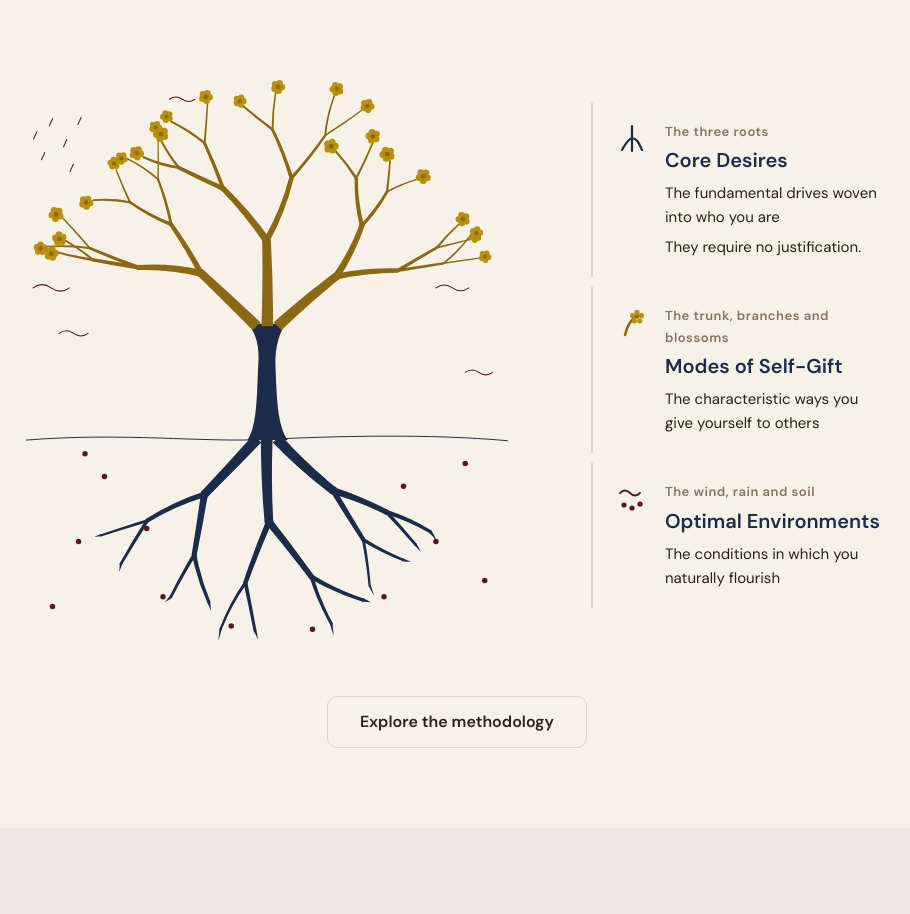
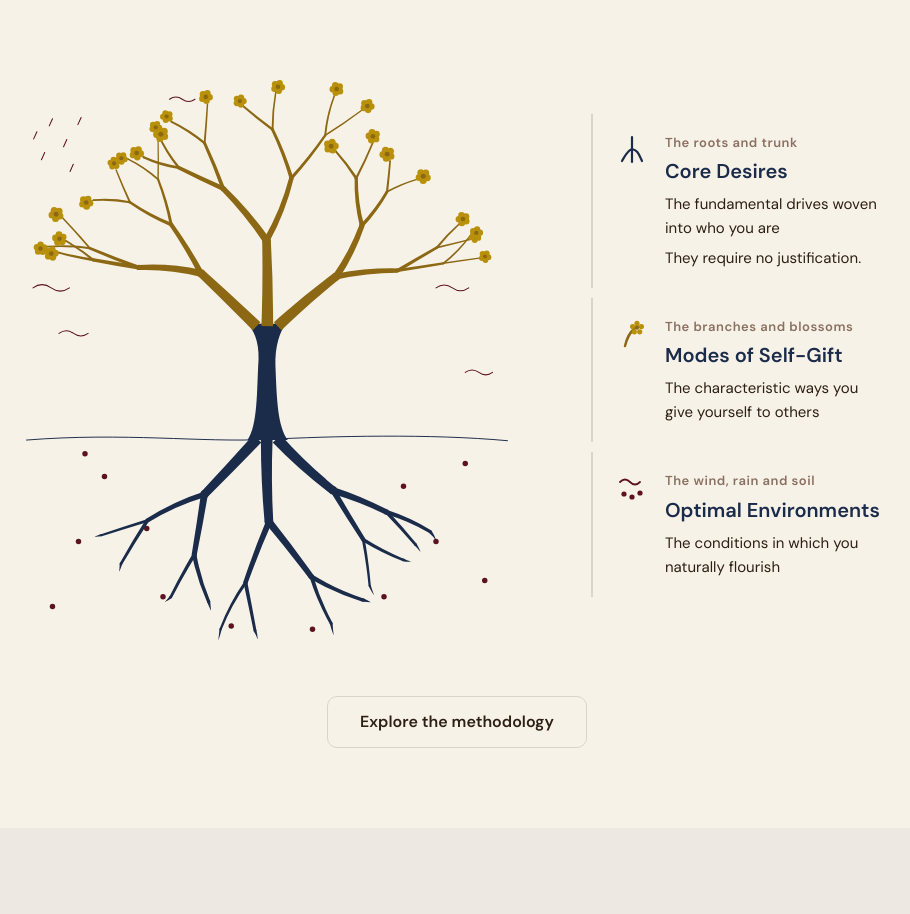
Before and after one commit to messianecaze/vocordis-homepage, a Next.js app: page / in a window 1280 px wide. Shown: the part 2228-3142 px from the top of the page, without its empty margins (183-1093 px from the left). Built offline with nearby package versions, Linux system fonts and the light colour scheme.

Commit message:
Add files via upload

```diff
--- a/app/components/PurposeTree.tsx
+++ b/app/components/PurposeTree.tsx
@@ -2,16 +2,16 @@
 import { useState } from "react";
 
 /* The Purpose Pattern drawn as a tree (from Messiane's sketch, Oct 2026).
-   Navy roots = Core Desires (three roots for the three desires).
-   Gold trunk, branches and blossoms = Modes of Self-Gift.
+   Navy roots and trunk = Core Desires (three roots for the three desires).
+   Gold branches and blossoms = Modes of Self-Gift.
    Burgundy wind, rain and soil = Optimal Environments: conditions around
    the tree that exist without it. Layers live in /public/tree/. */
 
 type Part = "desires" | "modes" | "env";
 
 const items: { part: Part; where: string; title: string; text: string; note?: string }[] = [
-  { part: "desires", where: "The three roots", title: "Core Desires", text: "The fundamental drives woven into who you are", note: "They require no justification." },
-  { part: "modes", where: "The trunk, branches and blossoms", title: "Modes of Self-Gift", text: "The characteristic ways you give yourself to others" },
+  { part: "desires", where: "The roots and trunk", title: "Core Desires", text: "The fundamental drives woven into who you are", note: "They require no justification." },
+  { part: "modes", where: "The branches and blossoms", title: "Modes of Self-Gift", text: "The characteristic ways you give yourself to others" },
   { part: "env", where: "The wind, rain and soil", title: "Optimal Environments", text: "The conditions in which you naturally flourish" },
 ];
 
@@ -51,7 +51,7 @@ export function PurposeTree() {
       <div
         className="ptree-art"
         role="img"
-        aria-label="A tree: its three navy roots are Core Desires, its gold trunk, branches and blossoms are Modes of Self-Gift, and the wind, rain and soil around it are Optimal Environments"
+        aria-label="A tree: its navy roots and trunk are Core Desires, its gold branches and blossoms are Modes of Self-Gift, and the wind, rain and soil around it are Optimal Environments"
       >
         <img className={`ptree-layer${dim("env")}`} src="/tree/environments.svg" alt="" />
         <img className="ptree-layer" src="/tree/ground.svg" alt="" />
```
